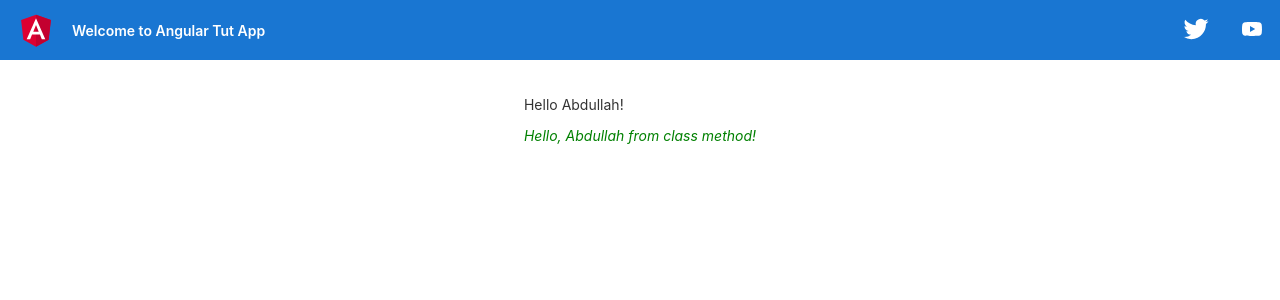
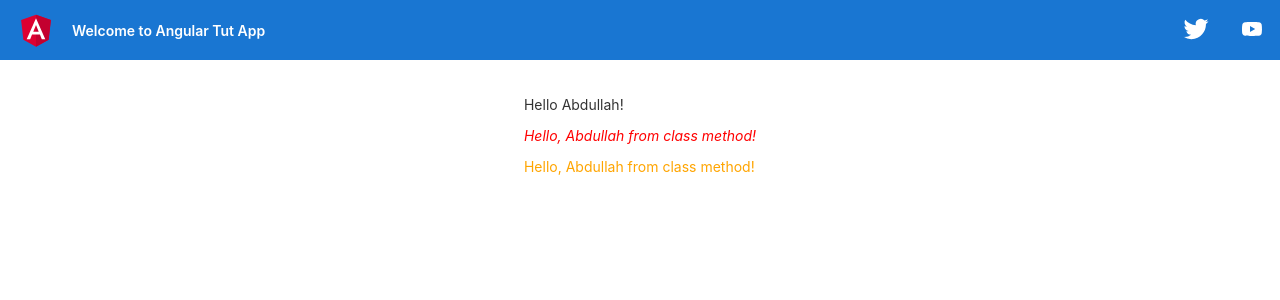
Before and after one commit to anewman15/angular-tut-app, an Angular app: page / in a window 1280 px wide. Shown: the top 300 px of the page. Built offline with nearby package versions, Linux system fonts and the light colour scheme.

Commit message:
Bind css styles

```diff
--- a/src/app/hello/hello.component.html
+++ b/src/app/hello/hello.component.html
@@ -1,2 +1,3 @@
 <p>Hello {{name}}!</p>
 <p [ngClass]="messageStyles">{{greetUser()}}</p>
+<p [style.color]="highlightColor">{{greetUser()}}</p>
--- a/src/app/hello/hello.component.ts
+++ b/src/app/hello/hello.component.ts
@@ -8,7 +8,7 @@ import { Component, OnInit } from '@angular/core';
       color: green;
     }
 
-    .text-danager {
+    .text-danger {
       color: red;
     }
 
@@ -19,13 +19,15 @@ import { Component, OnInit } from '@angular/core';
 })
 export class HelloComponent implements OnInit {
   public name = 'Abdullah';
-  public hasError = false;
+  public hasError = true;
   public isSpecial = true;
   public messageStyles = {
     'text-success': !this.hasError,
     'text-danger': this.hasError,
     'text-special': this.isSpecial
   }
+
+  public highlightColor = 'orange';
 
   constructor() { }
 
```
